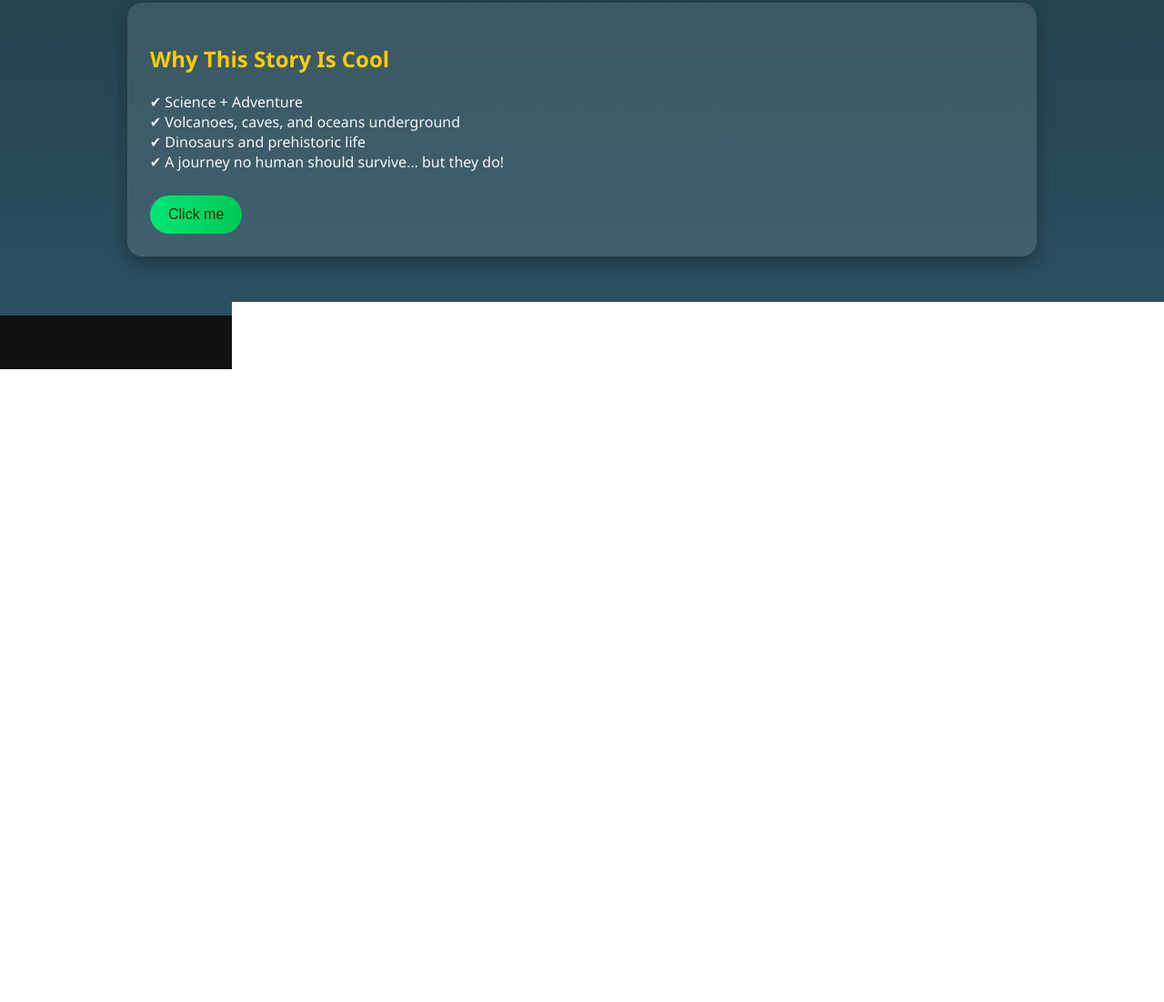
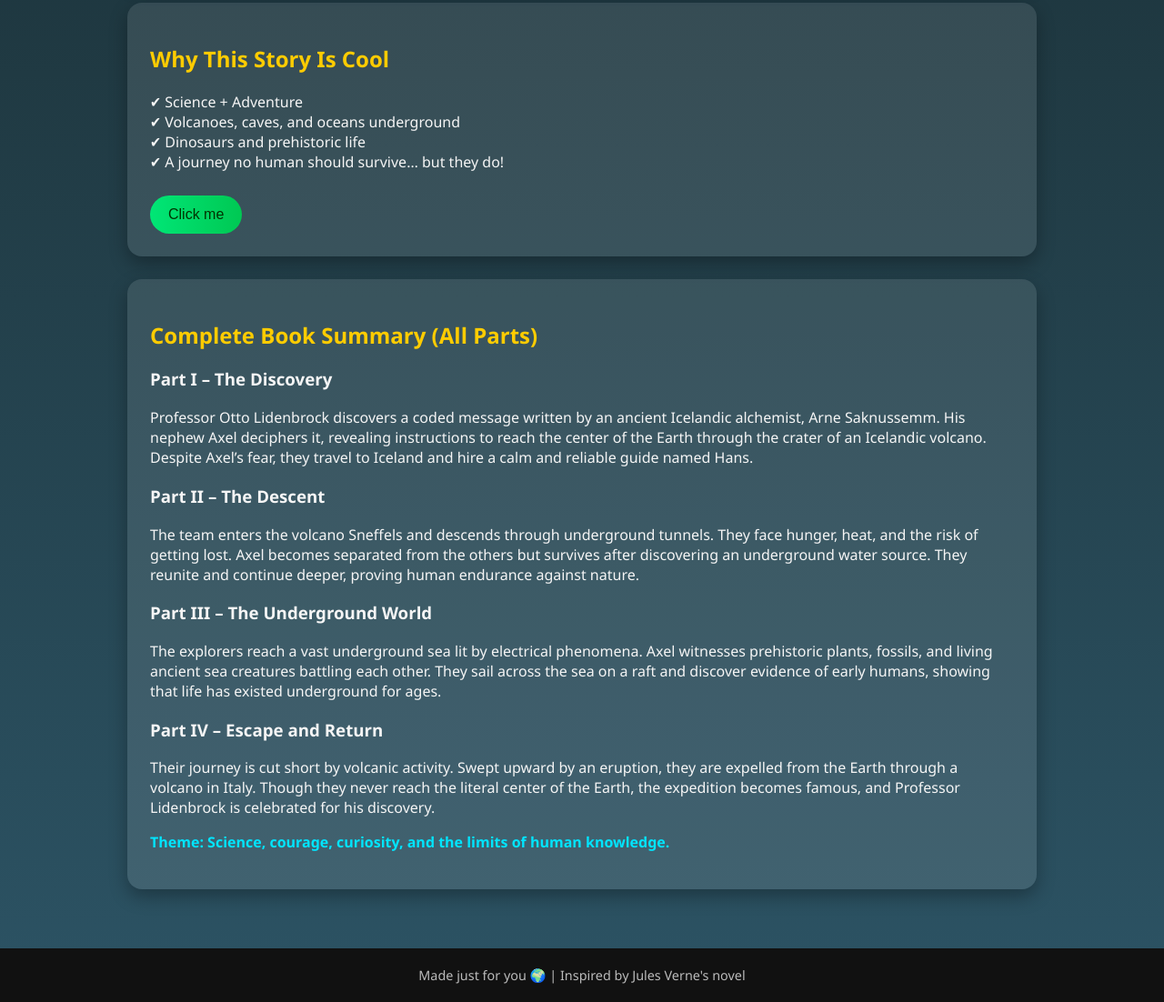
Before and after one commit to Phoenix399/HTML.com, a plain HTML site: page Journey To THE CEnter O The Erth.html in a window 1280 px wide. Shown: the part 939-2041 px from the top of the page at 91% size. Before the commit the page ends 1345 px from the top, so only its background shows below. Drawn offline with Linux system fonts and the light colour scheme.

Commit message:
Update Journey To THE CEnter O The Erth.html

```diff
--- a/Journey To THE CEnter O The Erth.html
+++ b/Journey To THE CEnter O The Erth.html
@@ -112,6 +112,42 @@
       </p>
       <button onclick="alert('Science + imagination = Jules Verne!')">Click me</button>
     </div>
+      <div class="card">
+      <h2>Complete Book Summary (All Parts)</h2>
+      <h3>Part I – The Discovery</h3>
+      <p>
+        Professor Otto Lidenbrock discovers a coded message written by an ancient Icelandic alchemist,
+        Arne Saknussemm. His nephew Axel deciphers it, revealing instructions to reach the center of the Earth
+        through the crater of an Icelandic volcano. Despite Axel’s fear, they travel to Iceland and hire
+        a calm and reliable guide named Hans.
+      </p>
+
+      <h3>Part II – The Descent</h3>
+      <p>
+        The team enters the volcano Sneffels and descends through underground tunnels. They face hunger,
+        heat, and the risk of getting lost. Axel becomes separated from the others but survives after
+        discovering an underground water source. They reunite and continue deeper, proving human endurance
+        against nature.
+      </p>
+
+      <h3>Part III – The Underground World</h3>
+      <p>
+        The explorers reach a vast underground sea lit by electrical phenomena. Axel witnesses prehistoric
+        plants, fossils, and living ancient sea creatures battling each other. They sail across the sea
+        on a raft and discover evidence of early humans, showing that life has existed underground for ages.
+      </p>
+
+      <h3>Part IV – Escape and Return</h3>
+      <p>
+        Their journey is cut short by volcanic activity. Swept upward by an eruption, they are expelled
+        from the Earth through a volcano in Italy. Though they never reach the literal center of the Earth,
+        the expedition becomes famous, and Professor Lidenbrock is celebrated for his discovery.
+      </p>
+
+      <p class="highlight">
+        Theme: Science, courage, curiosity, and the limits of human knowledge.
+      </p>
+    </div>
   </section>
 
   <footer>
```
